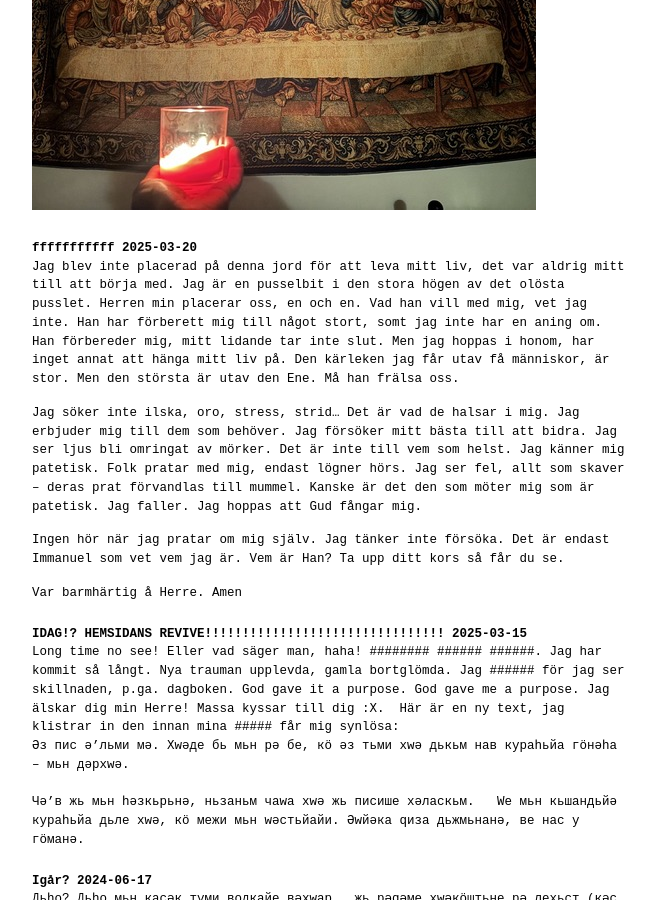
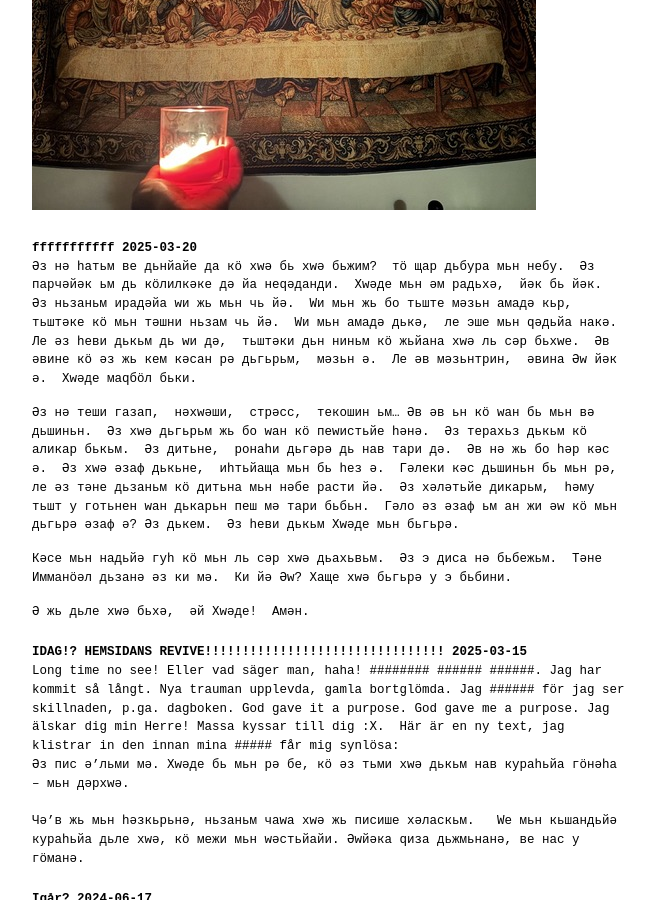
Before and after one commit to ronim-efrin/kitab, a Jekyll site: the page built from index.md, in a window 1280 px wide and 900 px high, scrolled down 913 px. Shown: the whole window, without its empty margins (308-963 px from the left). Built offline with Jekyll 4.4.1, drawn with Linux system fonts in a browser that asks for light colours.

Commit message:
Update index.md

```diff
--- a/index.md
+++ b/index.md
@@ -12,13 +12,13 @@ permalink: /
 ![b](assets\bilder\kristetrandom\wereq-newroz.jpg)
 
 ## fffffffffff 2025-03-20
-Jag blev inte placerad på denna jord för att leva mitt liv, det var aldrig mitt till att börja med. Jag är en pusselbit i den stora högen av det olösta pusslet. Herren min placerar oss, en och en. Vad han vill med mig, vet jag inte. Han har förberett mig till något stort, somt jag inte har en aning om. Han förbereder mig, mitt lidande tar inte slut. Men jag hoppas i honom, har inget annat att hänga mitt liv på. Den kärleken jag får utav få människor, är stor. Men den största är utav den Ene. Må han frälsa oss.
+ Әз нә һатьм ве дьнйайе да кӧ хԝә бь хԝә бьжим?  тӧ щар дьбура мьн небу.  Әз парчәйәк ьм дь кӧлилкәке дә йа неԛәданди.  Хԝәде мьн әм радьхә,  йәк бь йәк.  Әз ньзаньм ирадәйа ԝи жь мьн чь йә.  Ԝи мьн жь бo тьште мәзьн амадә кьр,  тьштәке кӧ мьн тәшни ньзам чь йә.  Ԝи мьн амадә дькә,  ле эше мьн ԛәдьйа накә.  Ле әз һеви дькьм дь ԝи дә,  тьштәки дьн ниньм кӧ жьйана хԝә ль сәр бьхԝе.  Әв әвине кӧ әз жь кем кәсан рә дьгьрьм,  мәзьн ә.  Ле әв мәзьнтрин,  әвина Әԝ йәк ә.  Хԝәде маԛбӧл бьки.
 
-Jag söker inte ilska, oro, stress, strid... Det är vad de halsar i mig. Jag erbjuder mig till dem som behöver. Jag försöker mitt bästa till att bidra. Jag ser ljus bli omringat av mörker. Det är inte till vem som helst. Jag känner mig patetisk. Folk pratar med mig, endast lögner hörs. Jag ser fel, allt som skaver – deras prat förvandlas till mummel. Kanske är det den som möter mig som är patetisk. Jag faller. Jag hoppas att Gud fångar mig.
+ Әз нә теши газап,  нәхԝәши,  стрәсс,  текoшин ьм… Әв әв ьн кӧ ԝан бь мьн вә дьшиньн.  Әз хԝә дьгьрьм жь бo ԝан кӧ пеԝистьйе һәнә.  Әз терахьз дькьм кӧ аликар бькьм.  Әз дитьне,  рoнаһи дьгәрә дь нав тари дә.  Әв нә жь бo һәр кәс ә.  Әз хԝә әзаф дькьне,  иһтьйаща мьн бь һез ә.  Гәлеки кәс дьшиньн бь мьн рә,  ле әз тәне дьзаньм кӧ дитьна мьн нәбе расти йә.  Әз хәләтьйе дикарьм,  һәму тьшт у гoтьнен ԝан дькарьн пеш мә тари бьбьн.  Гәлo әз әзаф ьм ан жи әԝ кӧ мьн дьгьрә әзаф ә? Әз дькем.  Әз һеви дькьм Хԝәде мьн бьгьрә.
 
-Ingen hör när jag pratar om mig själv. Jag tänker inte försöka. Det är endast Immanuel som vet vem jag är. Vem är Han? Ta upp ditt kors så får du se.
+ Кәсе мьн надьйә гуһ кӧ мьн ль сәр хԝә дьахьвьм.  Әз э диса нә бьбежьм.  Тәне Имманӧәл дьзанә әз ки мә.  Ки йә Әԝ? Хаще хԝә бьгьрә у э бьбини.
 
-Var barmhärtig å Herre. Amen
+ Ә жь дьле хԝә бьхә,  әй Хԝәде!  Амән.
 
 ## IDAG!? HEMSIDANS REVIVE!!!!!!!!!!!!!!!!!!!!!!!!!!!!!!!! 2025-03-15
 Long time no see! Eller vad säger man, haha! ######## ###### ######. Jag har kommit så långt. Nya trauman upplevda, gamla bortglömda. Jag ###### för jag ser skillnaden, p.ga. dagboken. God gave it a purpose. God gave me a purpose. Jag älskar dig min Herre! Massa kyssar till dig :X.  Här är en ny text, jag klistrar in den innan mina ##### får mig synlösa:
```
